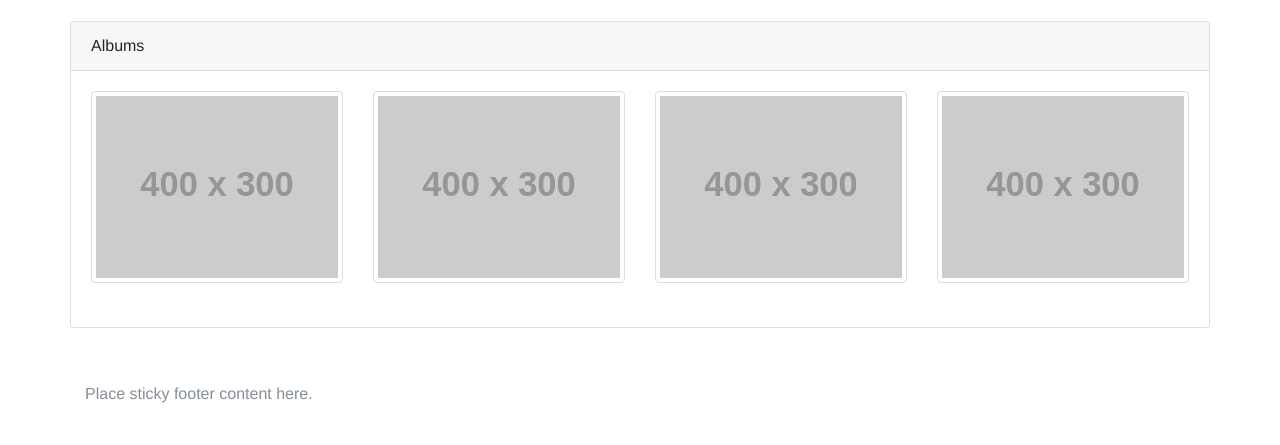
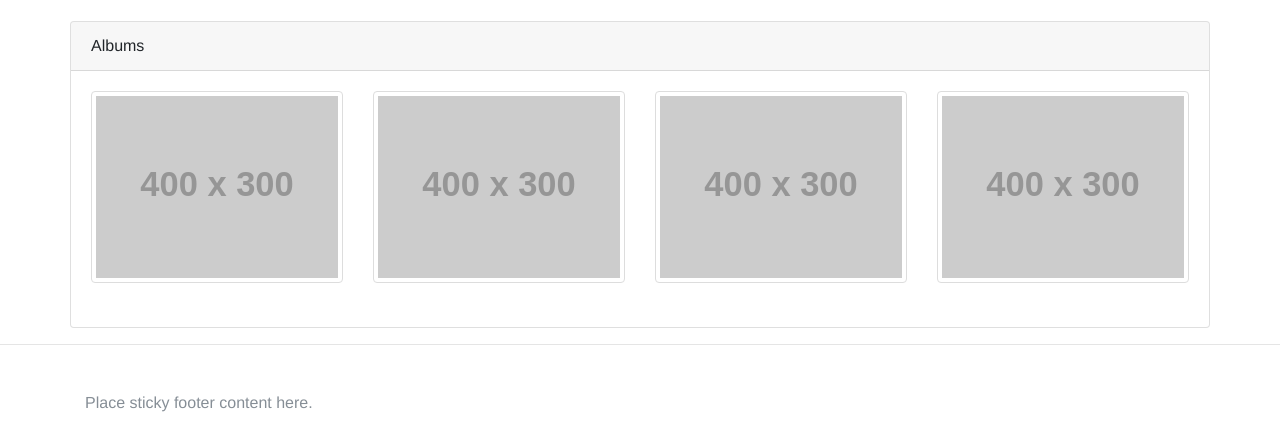
Before and after one commit to Ashikpaul/For_Sharepoint, a plain HTML site: page index.html in a window 1280 px wide. Shown: the part 860-1305 px from the top of the page. Drawn offline with nearby package versions, Linux system fonts and the light colour scheme; placeholder pictures from the web are drawn by us.

Commit message:
Update index.html

```diff
--- a/index.html
+++ b/index.html
@@ -195,7 +195,7 @@
 
 </div>  <!--/.container-->
 
-    </br>
+    <hr>
 
      <footer class="footer">
       <div class="container">
```
